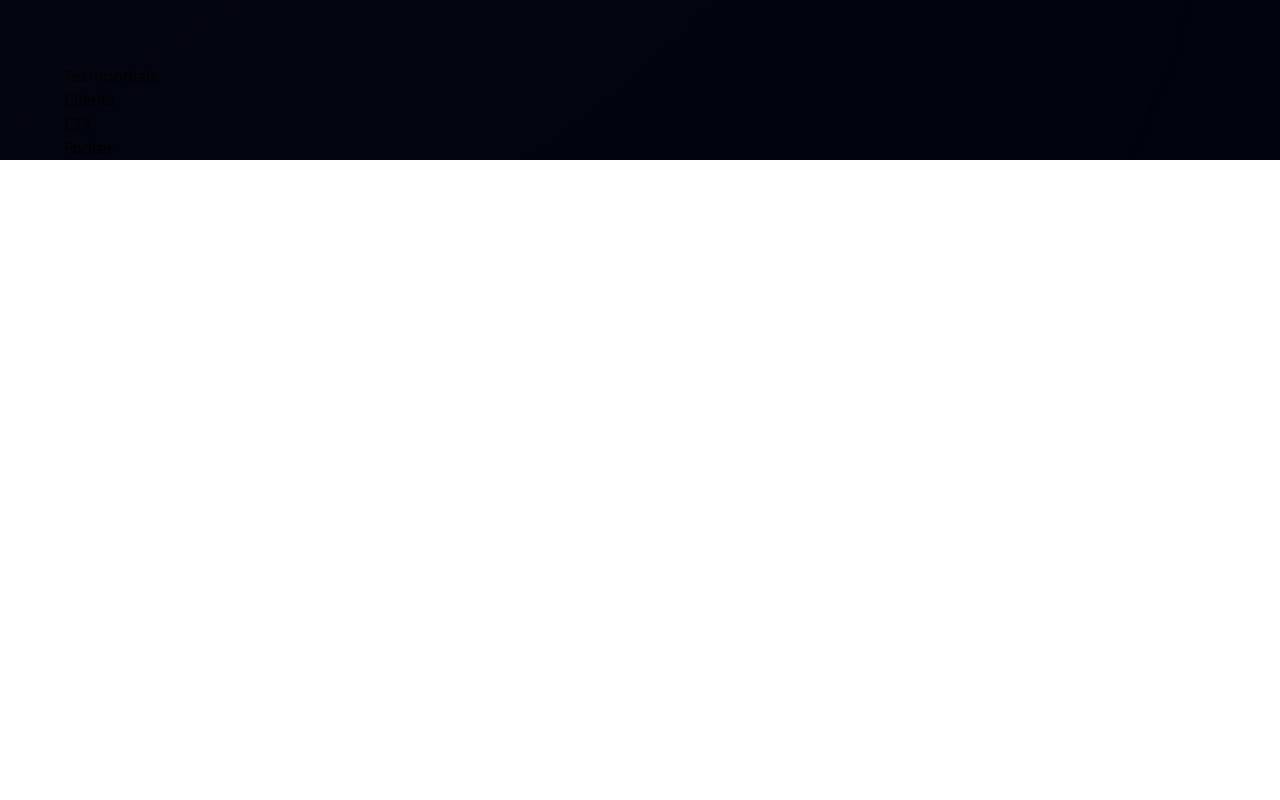
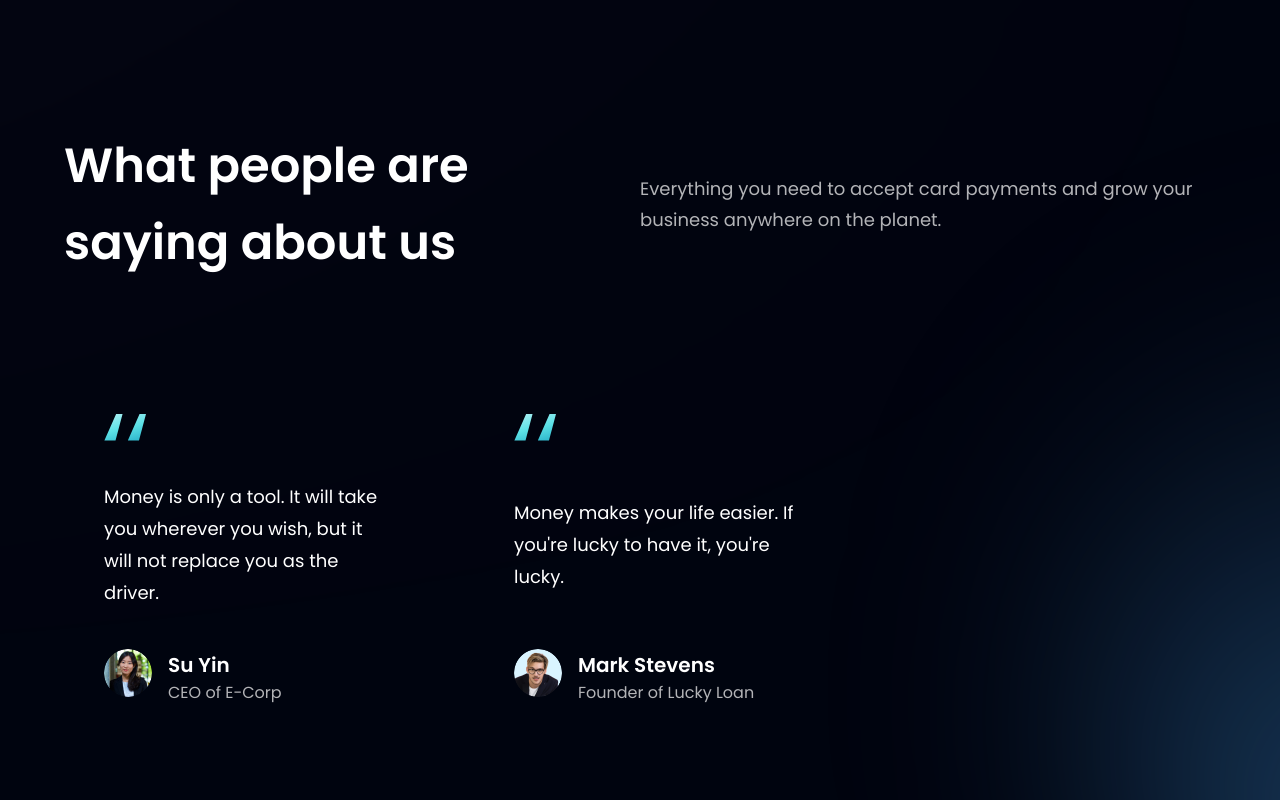
Before and after one commit to MBMarsell/modern-bank-landing, a React (Vite) app: page / in a window 1280 px wide. Shown: the part 2720-3520 px from the top of the page. Before the commit the page ends 2880 px from the top, so only its background shows below. Built offline with nearby package versions, Linux system fonts and the light colour scheme.

Commit message:
finish testimonial boxes

```diff
--- a/src/components/Testimonials.jsx
+++ b/src/components/Testimonials.jsx
@@ -1,7 +1,32 @@
-import React from 'react';
+import { feedback } from '../constants';
+import styles from '../style';
+import FeedbackCard from './FeedbackCard';
 
-const Testimonials = () => {
-  return <div>Testimonials</div>;
-};
+const Testimonials = () => (
+  <section
+    id="clients"
+    className={`${styles.flexCenter} ${styles.paddingY} flex-col relative`}
+  >
+    <div className="absolute z-[0] w-[60%] h-[60%] -right-[50%] rounded-full blue__gradient" />
+
+    <div className="w-full flex justify-between items-center md:flex-row flex-col sm:mb-16 mb-6 relative z-[1]">
+      <h1 className={styles.heading2}>
+        What people are <br className="sm:block hidden" /> saying about us
+      </h1>
+      <div className="w-full md:mt-0 mt-6">
+        <p className={`${styles.paragraph} text-left max-w-[450]`}>
+          Everything you need to accept card payments and grow your business
+          anywhere on the planet.
+        </p>
+      </div>
+    </div>
+
+    <div className="flex flex-wrap sm:justify-start justify-center w-ful feedback-container relative z-[1]">
+      {feedback.map(card => (
+        <FeedbackCard key={card.id} {...card} />
+      ))}
+    </div>
+  </section>
+);
 
 export default Testimonials;
```
